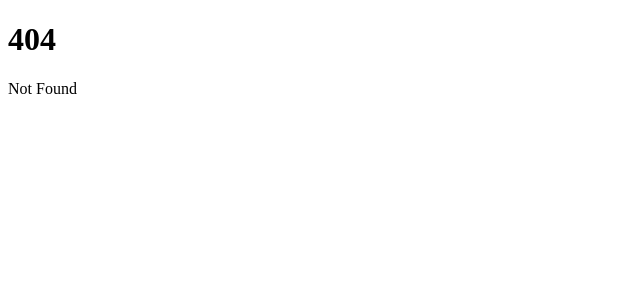
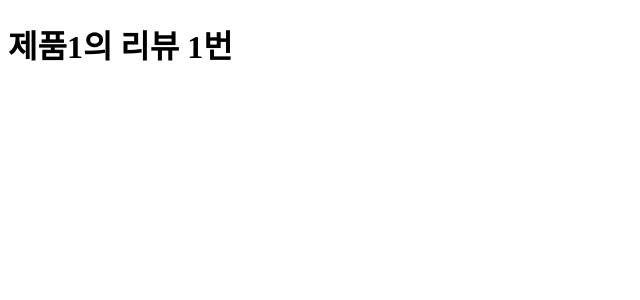
Before and after one commit to witwint/svelteKitStudy, a SvelteKit app in the folder code/3sveltekitStudy/sk-routing/: page /products/1/reviews/1 in a window 1280 px wide. Before the commit this address had no page. Shown: the top 300 px of the page, without its empty margins (0-640 px from the left). Built offline with nearby package versions, Linux system fonts and the light colour scheme.

Commit message:
중첩 다이나믹 라우트

```diff
--- /dev/null
+++ b/code/3sveltekitStudy/sk-routing/src/routes/products/[productId]/reviews/[reviewId]/+page.svelte
@@ -0,0 +1,6 @@
+<script>
+  import { page } from '$app/stores';
+  const {productId, reviewId} = $page.params;
+</script>
+
+<h1>제품{productId}의 리뷰 {reviewId}번 </h1>
```
